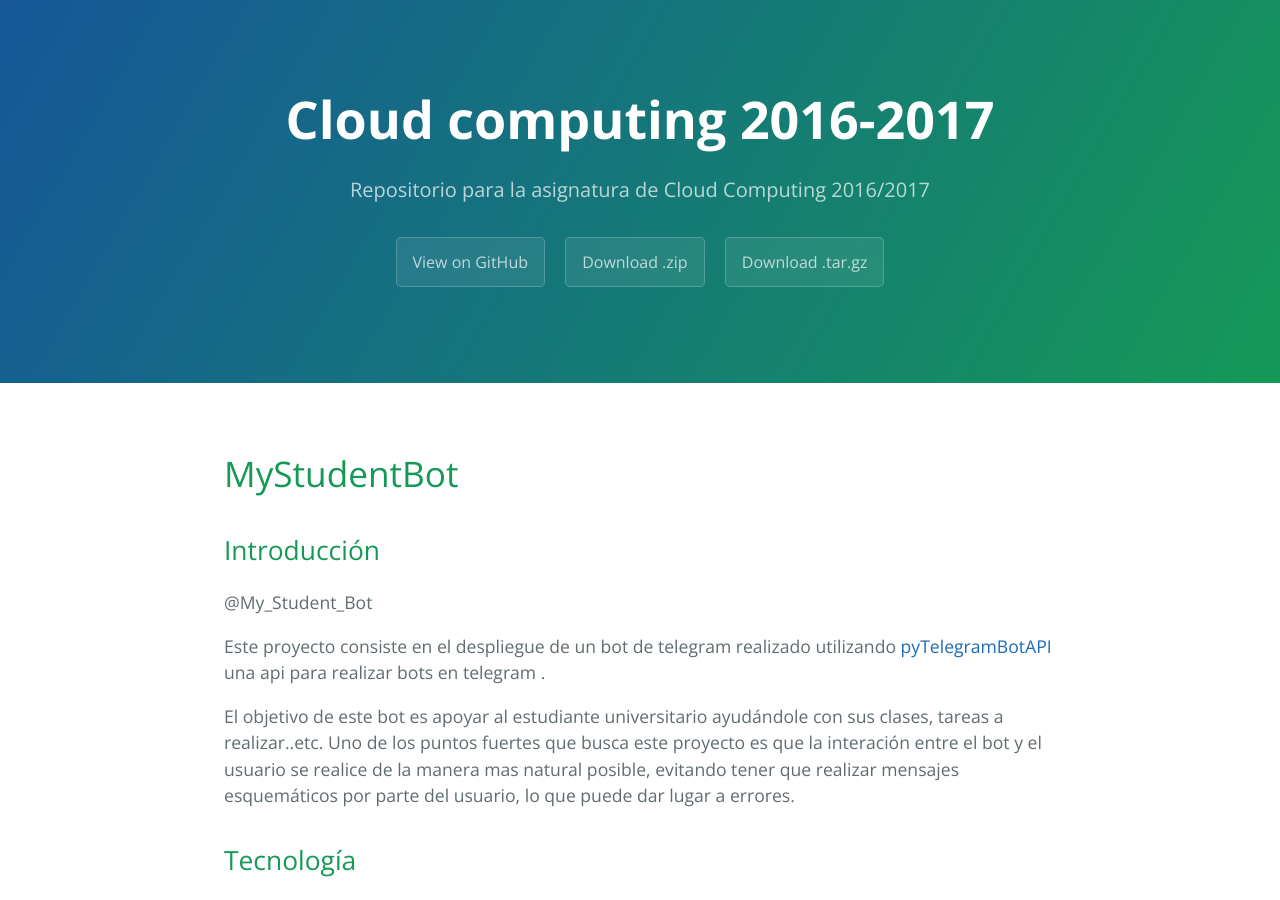
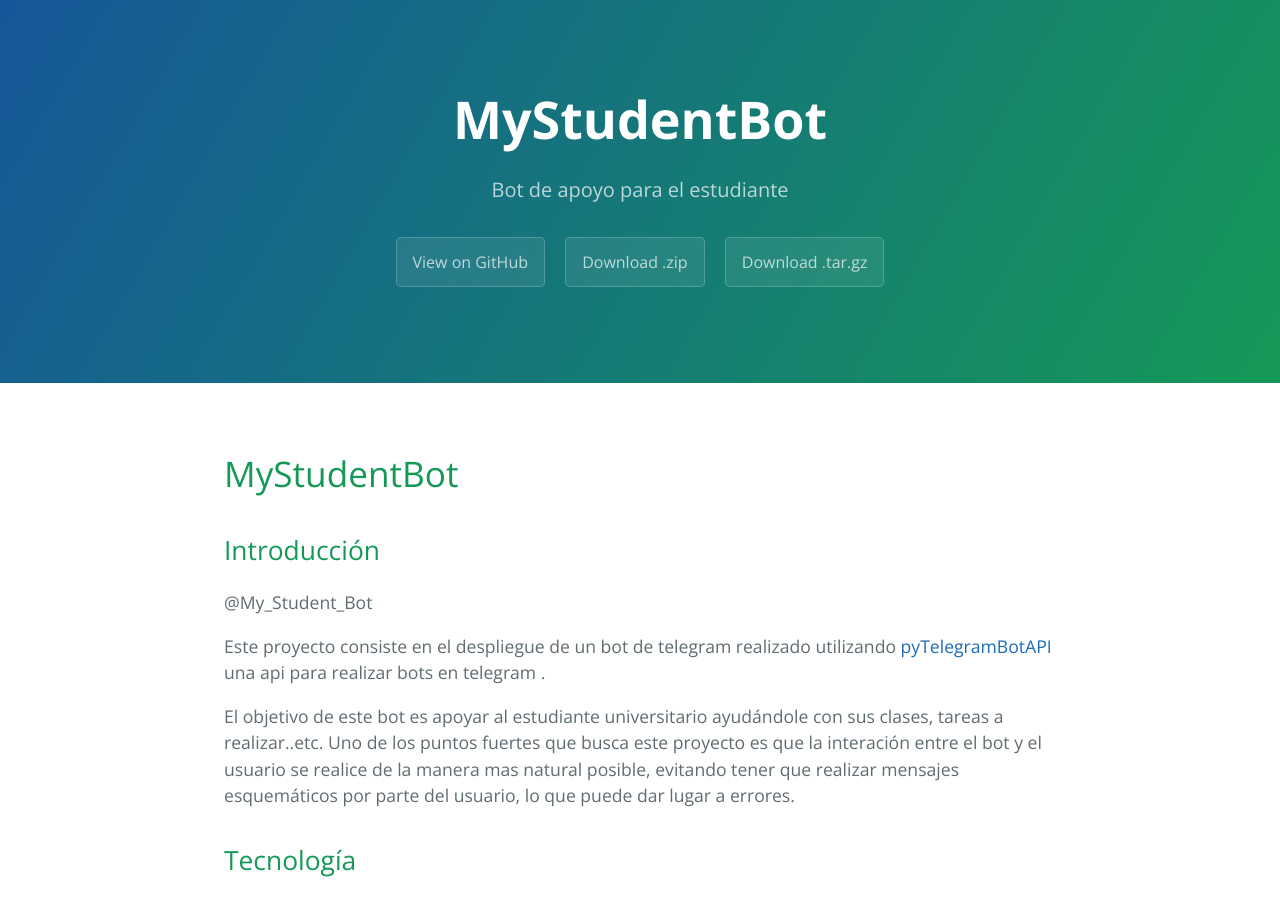
Before and after one commit to acasadoquijada/Cloud_Computing_2016-2017, a Jekyll site: the page built from index.md, in a window 1280 px wide and 900 px high. Built offline with Jekyll 4.4.1, drawn with Linux system fonts in a browser that asks for light colours; some of the changed text lies outside the part shown.

Commit message:
Corrigiendo documentación closes #7

```diff
--- a/_layouts/index.html
+++ b/_layouts/index.html
@@ -2,7 +2,7 @@
 <html lang="en-us">
   <head>
     <meta charset="UTF-8">
-    <title>Cloud computing 2016-2017 by acasadoquijada</title>
+    <title>MyStudentBot by acasadoquijada</title>
     <meta name="viewport" content="width=device-width, initial-scale=1">
     <link rel="stylesheet" type="text/css" href="stylesheets/normalize.css" media="screen">
     <link href='https://fonts.googleapis.com/css?family=Open+Sans:400,700' rel='stylesheet' type='text/css'>
@@ -11,8 +11,8 @@
   </head>
   <body>
     <section class="page-header">
-      <h1 class="project-name">Cloud computing 2016-2017</h1>
-      <h2 class="project-tagline">Repositorio para la asignatura de Cloud Computing 2016/2017</h2>
+      <h1 class="project-name">MyStudentBot</h1>
+      <h2 class="project-tagline">Bot de apoyo para el estudiante</h2>
       <a href="https://github.com/acasadoquijada/Cloud_Computing_2016-2017" class="btn">View on GitHub</a>
       <a href="https://github.com/acasadoquijada/Cloud_Computing_2016-2017/zipball/master" class="btn">Download .zip</a>
       <a href="https://github.com/acasadoquijada/Cloud_Computing_2016-2017/tarball/master" class="btn">Download .tar.gz</a>
@@ -21,11 +21,11 @@
     <section class="main-content">
       <h1>
 
-<!--<a id="cloud_computing_2016-2017" class="anchor" href="#cloud_computing_2016-2017" aria-hidden="true"><span aria-hidden="true" class="octicon octicon-link"></span></a>Cloud Computing 2016-2017</h1>
+<!--<a id="cloud_computing_2016-2017" class="anchor" href="#cloud_computing_2016-2017" aria-hidden="true"><span aria-hidden="true" class="octicon octicon-link"></span></a>MyStudentBot</h1>
 -->
 {{content}}
       <footer class="site-footer">
-        <span class="site-footer-owner"><a href="https://github.com/acasadoquijada/Cloud_Computing_2016-2017">Cloud computing 2016-2017</a> is maintained by <a href="https://github.com/acasadoquijada">acasadoquijada</a>.</span>
+        <span class="site-footer-owner"><a href="https://github.com/acasadoquijada/Cloud_Computing_2016-2017">MyStudentBot</a> is maintained by <a href="https://github.com/acasadoquijada">acasadoquijada</a>.</span>
 
         <span class="site-footer-credits">This page was generated by <a href="https://pages.github.com">GitHub Pages</a> using the <a href="https://github.com/jasonlong/cayman-theme">Cayman theme</a> by <a href="https://twitter.com/jasonlong">Jason Long</a>.</span>
       </footer>
```
